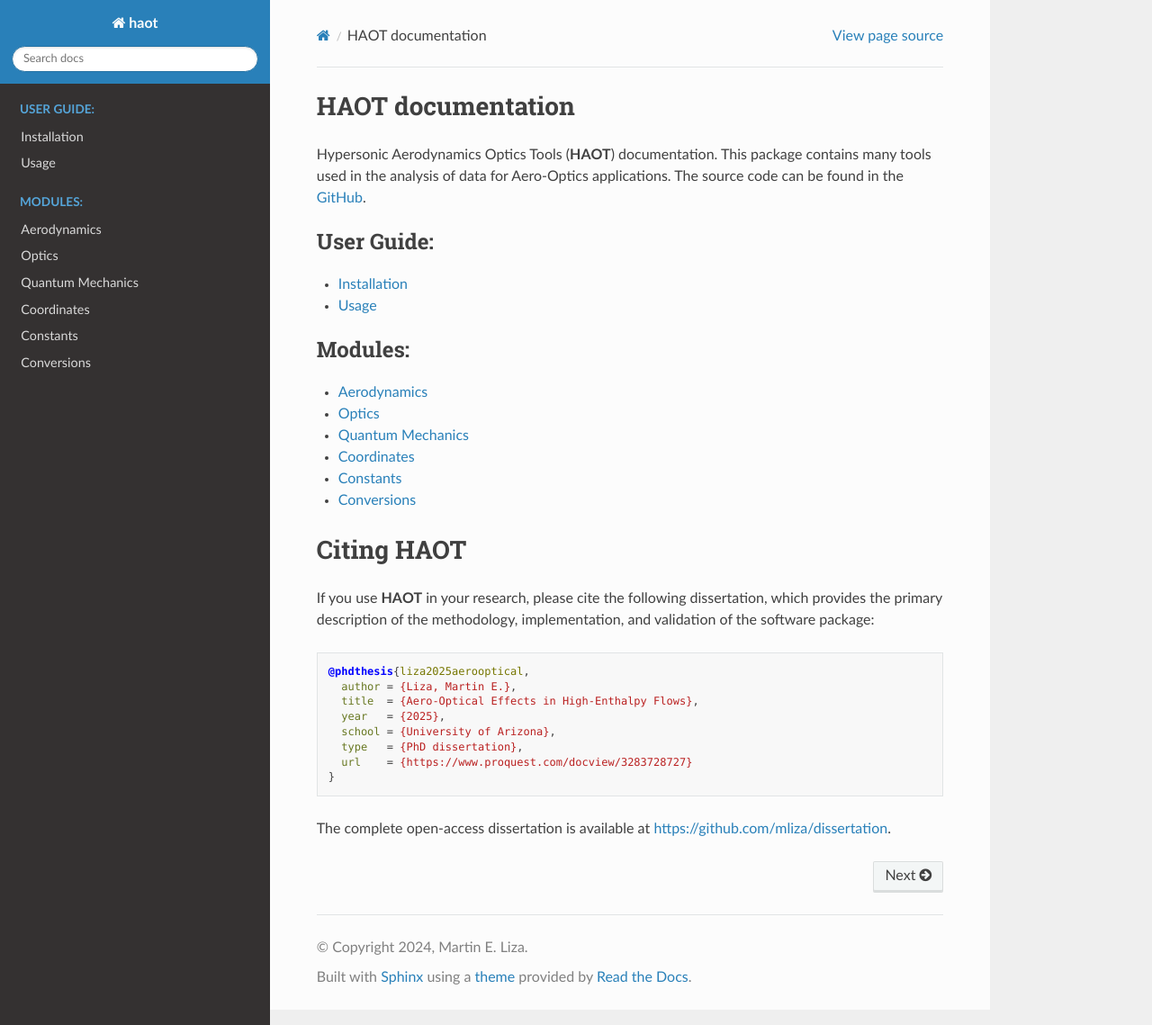
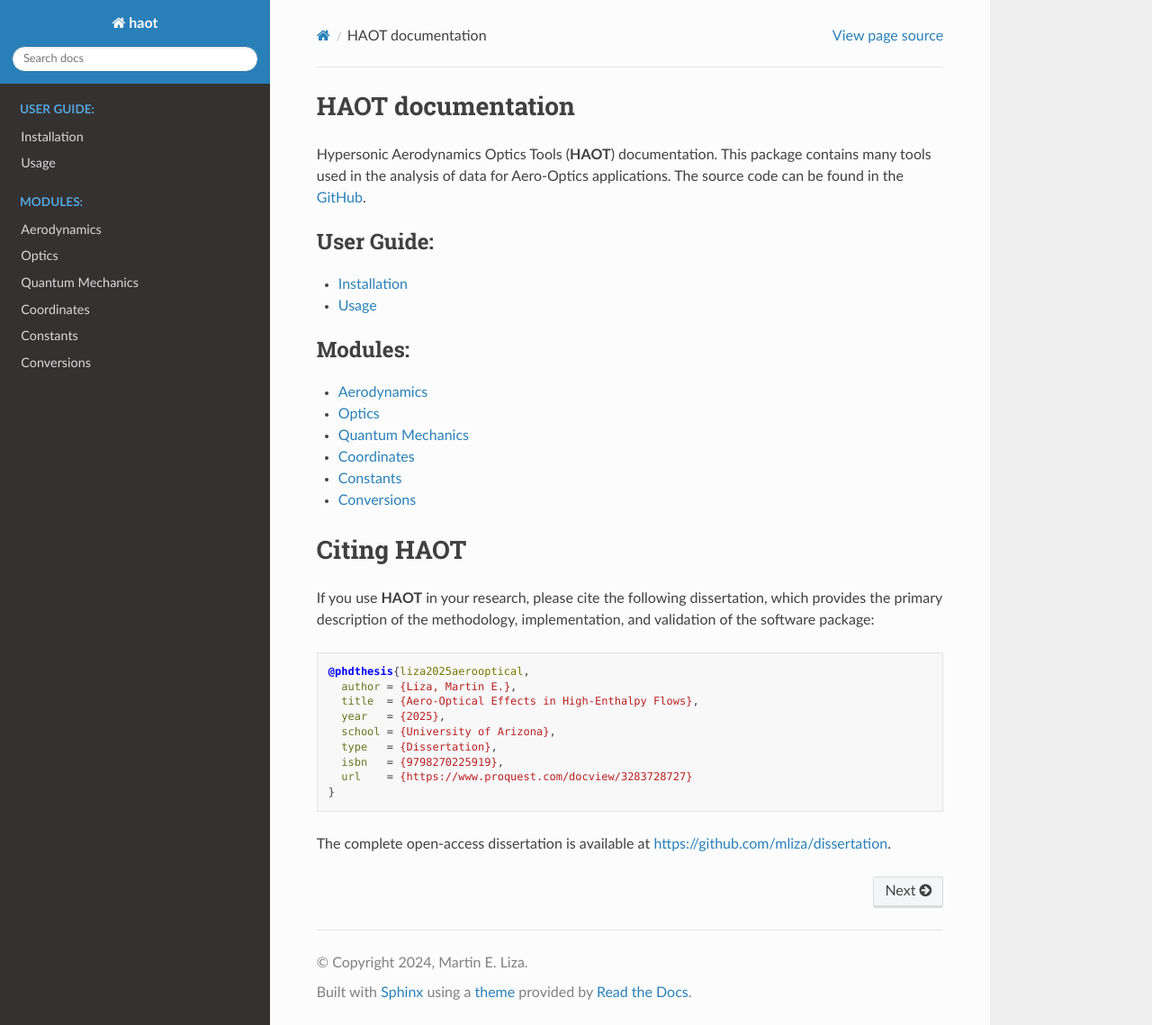
Before and after one commit to mliza/HAOT, a Sphinx documentation site: the page built from docs/source/index.rst, in a window 1280 px wide and 1139 px high. Shown: the whole window at 90% size. Built offline with Sphinx 7.4.7 and the Read the Docs theme 3.1.0, drawn with Linux system fonts in a browser that asks for light colours; the version number is read from the project's files by our own code.

```diff
--- a/docs/source/index.rst
+++ b/docs/source/index.rst
@@ -40,7 +40,8 @@ and validation of the software package:
      title  = {Aero-Optical Effects in High-Enthalpy Flows},
      year   = {2025},
      school = {University of Arizona},
-     type   = {PhD dissertation},
+     type   = {Dissertation},
+     isbn   = {9798270225919},
      url    = {https://www.proquest.com/docview/3283728727}
    }
 
```
